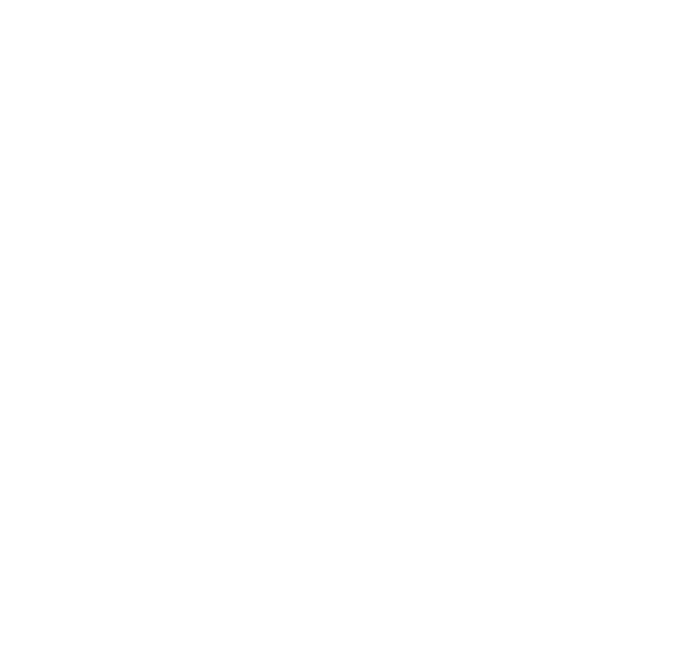
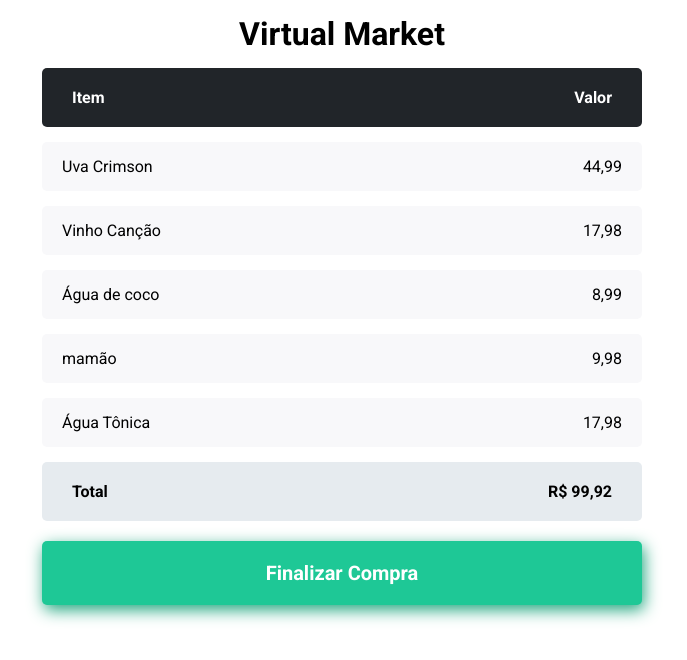
Before and after one commit to Kenzie-Academy-Brasil-Developers/m1-entrega-carrinho-de-compras-ricardocza, a plain HTML site: page index.html in a window 1280 px wide. Shown: the whole page, without its empty margins (298-985 px from the left). Drawn offline with Linux system fonts and the light colour scheme.

Commit message:
Commit final

```diff
--- a/index.css
+++ b/index.css
@@ -0,0 +1,83 @@
+* {
+    margin: 0;
+    padding: 0;
+    font-family: 'Roboto', sans-serif;
+}
+
+.container {
+    max-width: 600px;
+}
+
+.lista {
+    margin: 15px auto;
+    display: flex;
+    flex-direction: column;
+    align-items: center;
+}
+
+.cabecalho {
+    width: 100%;
+    border-radius: 5px;
+    display: flex;
+    justify-content: space-between;
+    padding: 20px 30px;
+    box-sizing: border-box;
+    font-weight: 700;
+    background-color: rgb(33,37,41);
+    color: #fff;
+    margin: 15px 0;
+}
+
+.productList {
+    width: 100%;
+    display: flex;
+    flex-direction: column;
+    list-style: none;
+}
+.productList .productDetails {
+    display: flex;
+    justify-content: space-between;
+    padding: 15px 20px;
+    margin-bottom: 15px;
+    background-color: rgb(248,248,250);
+    border-radius: 5px;
+}
+
+.rodape {
+    width: 100%;
+    display: flex;
+    flex-direction: column;
+}
+
+.rodape .total {
+    width: 100%;
+    display: flex;
+    justify-content: space-between;
+    padding: 20px 30px;
+    box-sizing: border-box;
+    background-color: rgb(230,235,239);
+    border-radius: 5px;
+    margin-bottom: 20px;
+    font-weight: 700;
+}
+
+.rodape button {
+    padding: 20px 0;
+    border-radius: 5px;
+    border: none;
+    background-color: rgb(30, 200, 150);
+    color: #fff;
+    font-weight: 700;
+    font-size: 20px;
+    box-shadow: 2px 5px 16px 0px rgb(34, 167, 127);
+}
+
+.rodape button:hover {
+    background-color: rgb(44, 221, 168);
+}
+
+.rodape button:active {
+    background-color: rgb(44, 221, 168);
+    box-shadow: 2px 5px 16px 0px rgb(30, 200, 150);
+    transform: translateY(4px);
+}
--- a/index.html
+++ b/index.html
@@ -4,6 +4,9 @@
     <meta charset="UTF-8">
     <meta http-equiv="X-UA-Compatible" content="IE=edge">
     <meta name="viewport" content="width=device-width, initial-scale=1.0">
+    <link rel="preconnect" href="https://fonts.googleapis.com">
+    <link rel="preconnect" href="https://fonts.gstatic.com" crossorigin>
+    <link href="https://fonts.googleapis.com/css2?family=Roboto:wght@400;500;700;900&display=swap" rel="stylesheet">
     <link rel="stylesheet" href="index.css">
     <title>Carrinho de compras</title>
 </head>
--- a/index.js
+++ b/index.js
@@ -1,7 +1,72 @@
 const productsCart = [
     {
         id: 1,
-        name: "",
-        price: 0.00
+        name: "Uva Crimson",
+        price: 44.99
+    },
+    {
+        id: 2,
+        name: "Vinho Canção",
+        price: 17.98
+    },
+    {
+        id: 3,
+        name: "Água de coco",
+        price: 8.99
+    },
+    {
+        id: 4,
+        name: "mamão",
+        price: 9.98
+    },
+    {
+        id: 5,
+        name: "Água Tônica",
+        price: 17.98
     }
 ]
+
+let soma = 0
+const body = document.querySelector('body')
+const main = document.createElement('main')
+main.classList = "lista container"
+main.innerHTML = `
+    <h1>Virtual Market</h1>
+    <header class="cabecalho">
+        <span>Item</span>
+        <span>Valor</span>
+    </header>
+    <ul class="productList">
+    </ul>
+    <section class="rodape">
+    <div class="total">
+        <span>Total</span>
+    </div>
+    <button class="buttonEnd">Finalizar Compra</button>
+    </section>
+`
+body.append(main)
+
+const productList = document.querySelector('.productList')
+
+for(let i in productsCart) {
+    let produtoAtual = productsCart[i]
+    let nomeProduto = produtoAtual.name
+    let precoProduto = produtoAtual.price
+    soma += precoProduto
+    precoProduto = String(precoProduto)
+    const li = document.createElement('li')
+    li.classList = "productDetails"
+    li.innerHTML = `
+        <span>${nomeProduto}</span>
+        <span>${precoProduto.replace(".", ",")}
+    `
+    productList.appendChild(li)
+
+}
+
+const total = document.querySelector('.total')
+const spanTotal = document.createElement('span')
+soma = String(soma)
+spanTotal.innerHTML = `R$ ${soma.replace(".", ",")}`
+total.appendChild(spanTotal)
```
